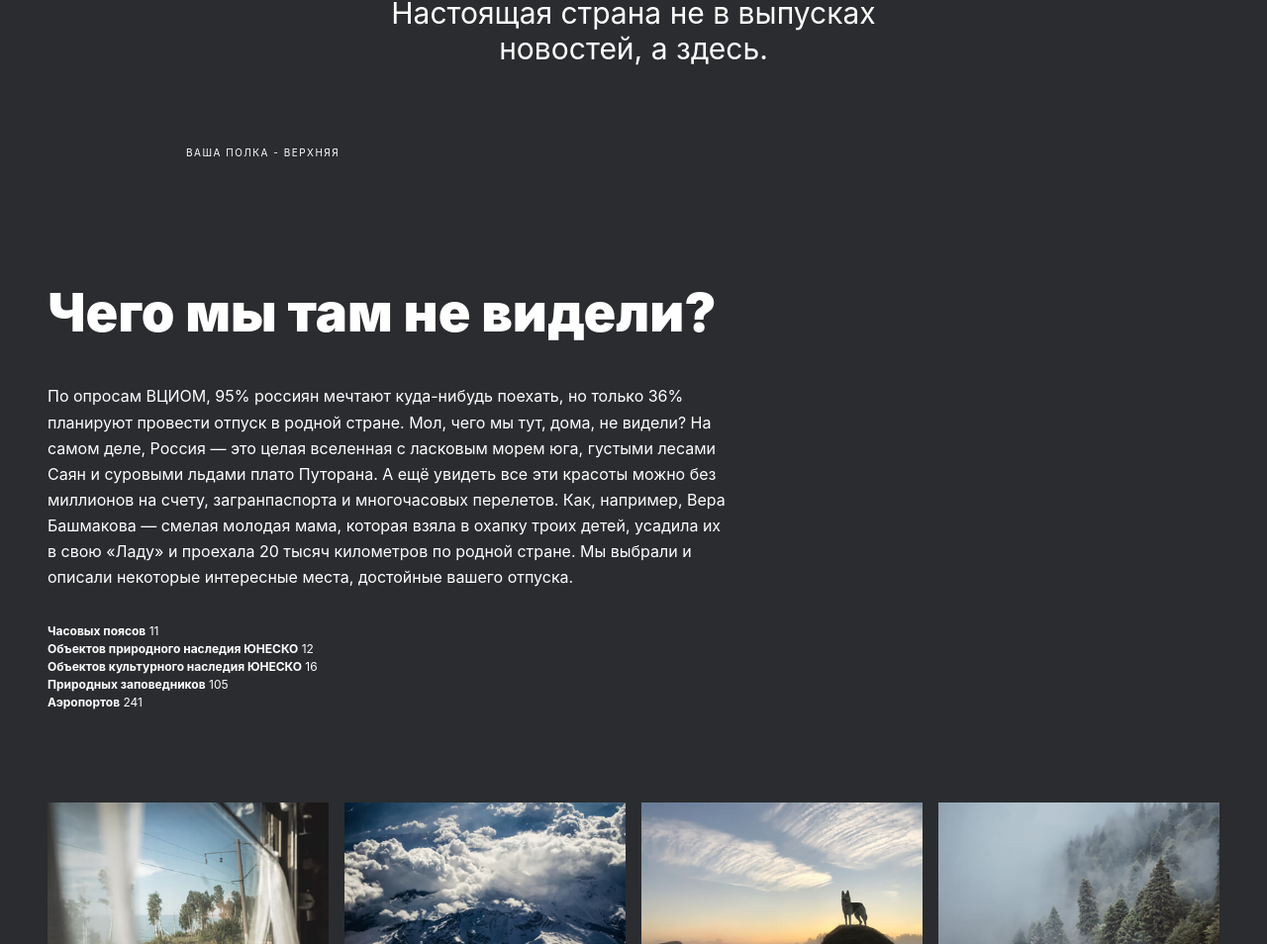
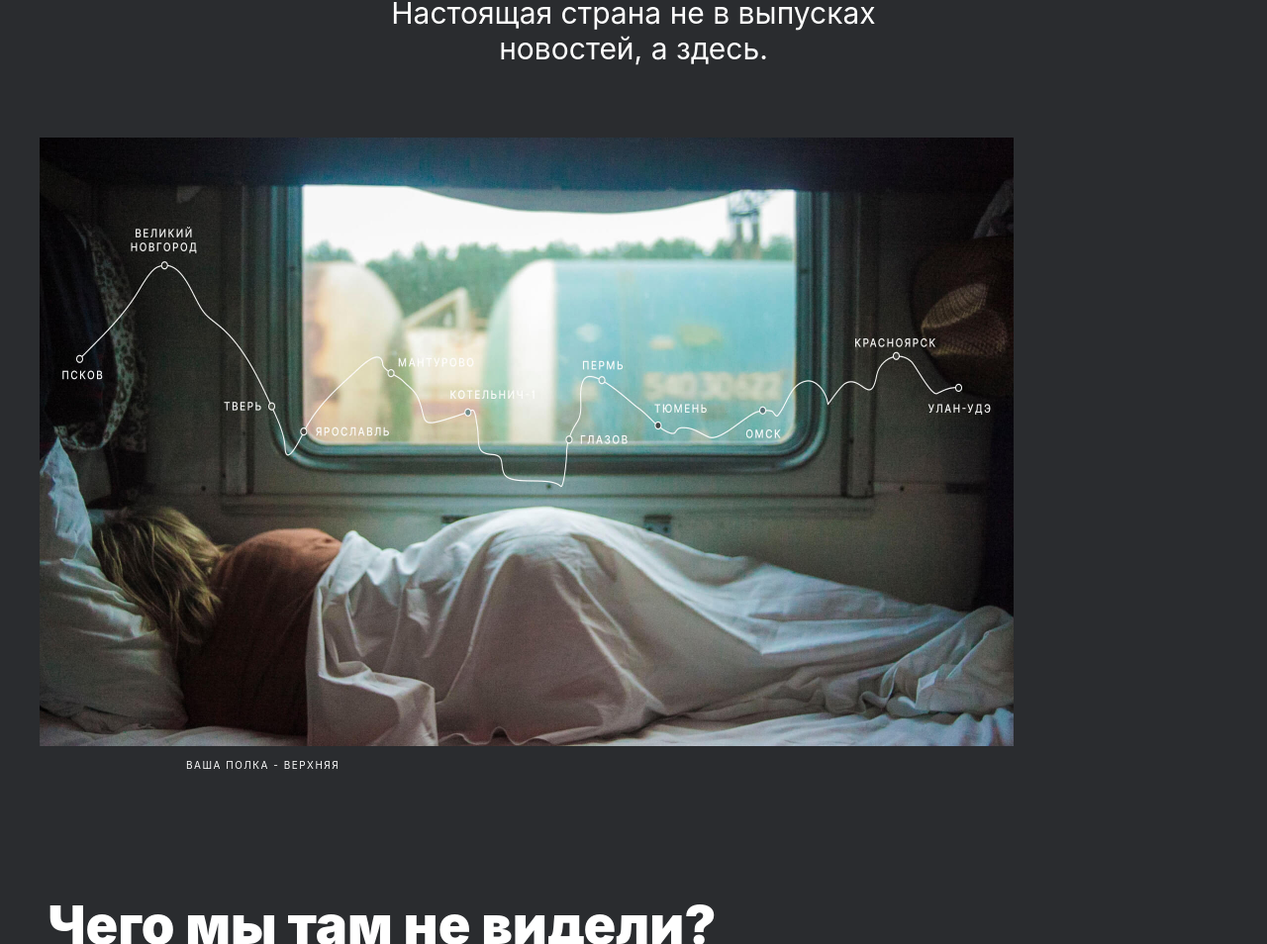
Before and after one commit to eysaveleva/russian-travel, a plain HTML site: page index.html in a window 1280 px wide. Shown: the part 372-1326 px from the top of the page at 99% size. Drawn offline with Linux system fonts and the light colour scheme; a web font is replaced by a local one.

Commit message:
Update index.html

```diff
--- a/index.html
+++ b/index.html
@@ -19,7 +19,7 @@
         <h1 class="lead__title">Путешествия по России</h1>
         <p class="lead__subtitle">Настоящая страна не в выпусках новостей, а здесь.</p>
         <figure class="lead__figure">
-          <igure class="lead__image" src="./images/lead-polka.jpg" alt="Изображение в поезде">
+          <img class="lead__image" src="./images/lead-polka.jpg" alt="Изображение в поезде">
           <figcaption class="lead__caption">ВАША ПОЛКА - ВЕРХНЯЯ</figcaption>
         <figure>
       </section>
```
